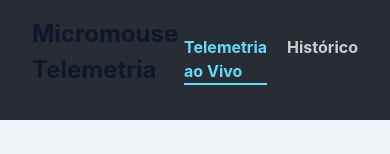
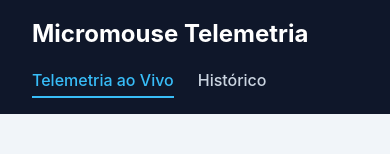
Before and after one commit to fcte-pi1/2026_1_PI1_Grupo01_Juliana, a React app in the folder src/frontend/: page / in a window 390 px wide. Shown: the top 154 px of the page. Built offline with nearby package versions, Linux system fonts and the light colour scheme; no server answers; the HTML template or start-up script is replaced by a standard one.

Commit message:
feat: aplicar classes semânticas e layout responsivo na barra de navegação principal #25

```diff
--- a/src/frontend/src/components/Layout.jsx
+++ b/src/frontend/src/components/Layout.jsx
@@ -5,57 +5,27 @@ export default function Layout() {
 
   return (
     <div>
-      <header style={styles.header}>
+      <header className="layout-header">
         <h2>Micromouse Telemetria</h2>
-        <nav style={styles.nav}>
+        <nav className="nav-links">
           <Link
             to="/"
-            style={location.pathname === '/' ? styles.activeLink : styles.link}
+            className={`nav-link ${location.pathname === '/' ? 'active' : ''}`}
           >
             Telemetria ao Vivo
           </Link>
           <Link
             to="/historico"
-            style={location.pathname === '/historico' ? styles.activeLink : styles.link}
+            className={`nav-link ${location.pathname === '/historico' ? 'active' : ''}`}
           >
             Histórico
           </Link>
         </nav>
       </header>
 
-      <main style={styles.main}>
-        {/* O Outlet renderiza a página atual baseada na rota */}
+      <main className="main-content">
         <Outlet />
       </main>
     </div>
   );
 }
-
-const styles = {
-  header: {
-    display: 'flex',
-    justifyContent: 'space-between',
-    alignItems: 'center',
-    padding: '1rem 2rem',
-    backgroundColor: '#282c34',
-    color: 'white'
-  },
-  nav: {
-    display: 'flex',
-    gap: '20px'
-  },
-  link: {
-    color: '#ccc',
-    textDecoration: 'none',
-    fontWeight: 'bold'
-  },
-  activeLink: {
-    color: '#61dafb',
-    textDecoration: 'none',
-    fontWeight: 'bold',
-    borderBottom: '2px solid #61dafb'
-  },
-  main: {
-    padding: '2rem'
-  }
-};
```
